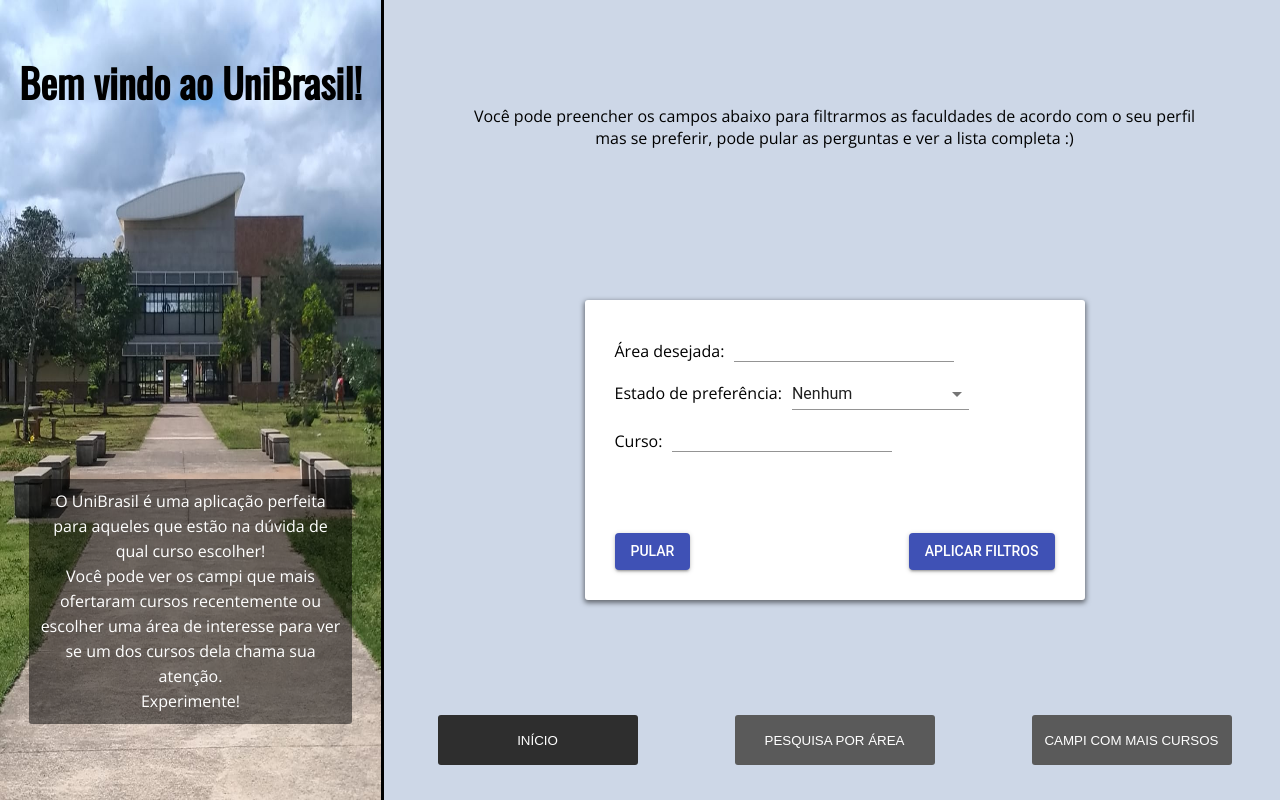
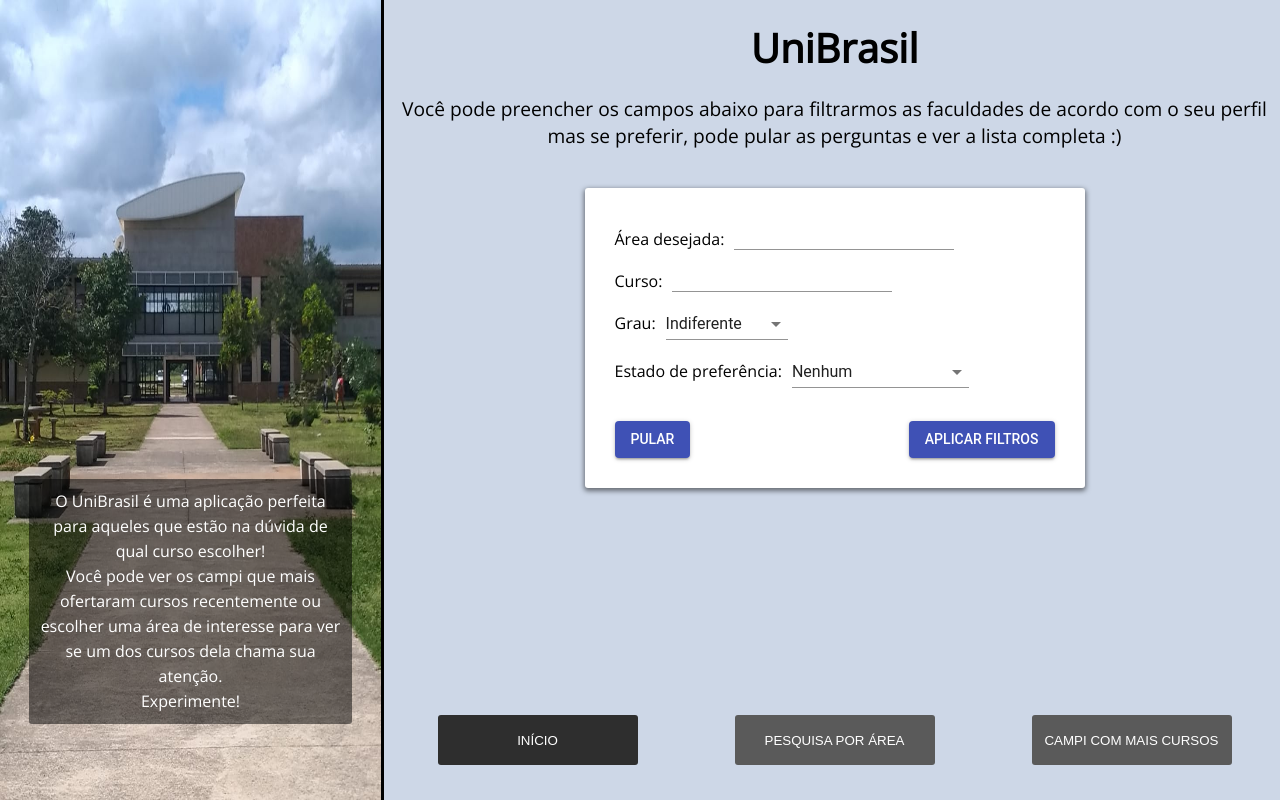
Before and after one commit to devNatron/integradoWEB, a React (Create React App) app in the folder app/: page / in a window 1280 px wide. Built offline with nearby package versions, Linux system fonts and the light colour scheme.

Commit message:
modificacoes de posicionamento elementos home

```diff
--- a/app/package.json
+++ b/app/package.json
@@ -3,6 +3,8 @@
   "version": "0.1.0",
   "private": true,
   "dependencies": {
+    "@fortawesome/fontawesome-svg-core": "^1.2.18",
+    "@fortawesome/react-fontawesome": "^0.1.4",
     "@material-ui/core": "^3.9.3",
     "react": "^16.8.6",
     "react-dom": "^16.8.6",
--- a/app/src/components/Home/index.js
+++ b/app/src/components/Home/index.js
@@ -7,11 +7,14 @@ import lista_estados from '../../assets/configs/lista_estados'
 import Button from '@material-ui/core/Button';
 import Input from '@material-ui/core/TextField';
 import NativeSelect from '@material-ui/core/NativeSelect';
+/* import { FontAwesomeIcon } from '@fortawesome/react-fontawesome'
+import { faCoffee } from '@fortawesome/free-solid-svg-icons' */
 
 class Home extends React.Component {
     state = {
         area: "",
         curso: "",
+        grau:"",
         estado: "",
         lista_siglas: []
     }
@@ -26,17 +29,34 @@ class Home extends React.Component {
     render(){
         return (
             <main className="Content page home">
-                <div className="intro-wrapper">
-                    <p>Você pode preencher os campos abaixo para filtrarmos as faculdades de acordo com o seu perfil<br/>
-                        mas se preferir, pode pular as perguntas e ver a lista completa :) <br/></p>
-                </div>
+                <h1>UniBrasil</h1>
+                <h2>Você pode preencher os campos abaixo para filtrarmos as faculdades de acordo com o seu perfil<br/>
+                    mas se preferir, pode pular as perguntas e ver a lista completa :) <br/></h2>
                 <div className="form-wrapper">
                     <form>
                         <div className="filters-wrapper">
+                            {/* <FontAwesomeIcon icon={faCoffee}/> */}
                             <div>
                                 <label>Área desejada: </label>
                                 <Input id="input-area" name="area" value={this.state.area}
                                 onChange={this.handleChange.bind(this)}/>
+                            </div>
+                            <div>
+                                <label>Curso: </label>
+                                <Input id="input-curso" name="curso" value={this.state.curso}
+                                onChange={this.handleChange.bind(this)}/>
+                            </div>
+                            <div>
+                                <label>Grau: </label>
+                                <NativeSelect id="input-grau" name="grau" value={this.state.grau}
+                                onChange={this.handleChange.bind(this)}>
+                                    <option value="">Indiferente</option>,
+                                    <option value="AC">Licenciatura</option>,
+                                    <option value="AL">Bacharelado</option>,
+                                    <option value="AP">Tecnólogo</option>,
+                                    <option value="AM">Mestrado</option>,
+                                    <option value="AM">Doutorado</option>
+                                </NativeSelect>
                             </div>
                             <div>
                                 <label>Estado de preferência: </label>
@@ -44,11 +64,6 @@ class Home extends React.Component {
                                 onChange={this.handleChange.bind(this)}>
                                     {this.state.lista_siglas}
                                 </NativeSelect>
-                            </div>
-                            <div>
-                                <label>Curso: </label>
-                                <Input id="input-curso" name="curso" value={this.state.curso}
-                                onChange={this.handleChange.bind(this)}/>
                             </div>
                         </div>
                         <div id="botoes">
--- a/app/src/components/Home/styles.css
+++ b/app/src/components/Home/styles.css
@@ -4,15 +4,25 @@
     display: flex;
     flex-direction: column;
     align-items: center;
-    justify-content: space-around;
 }
 
 /* .intro-wrapper{
     margin-top: 30px;
 } */
 
-.intro-wrapper p{
+.home h1{
+    margin: 20px 0px;
     text-align: center;
+    font-family: 'Open Sans', sans-serif;
+    font-weight: bold;
+    font-size: 2.5em;
+}
+
+.home h2{
+    text-align: center;
+    font-family: 'Open Sans', sans-serif;
+    font-weight: normal;
+    font-size: 1.2em;
 }
 
 .form-wrapper{
@@ -27,6 +37,9 @@
     height: 300px;
 
     padding: 30px;
+    position: absolute;
+    top: 50%;                         /* 3 */
+    transform: translate(0, -50%)   /* 4 */
 }
 
 .form-wrapper form {
@@ -70,3 +83,10 @@ form .filters-wrapper > div{
 a{
     text-decoration: none;
 }
+
+option {
+    /* font-family: 'Open Sans', sans-serif; */
+    margin: 10px;
+    display: inline-block;
+    line-height: 10px;
+}
--- a/app/src/components/Templates/InfoBar/index.js
+++ b/app/src/components/Templates/InfoBar/index.js
@@ -5,7 +5,6 @@ import './styles.css';
 
 export default () => (
     <div className="InfoBar">
-        <h1>Bem vindo ao UniBrasil!</h1>
         <div className = "TextBox">
             <p>
                 O UniBrasil é uma aplicação perfeita para aqueles que estão na dúvida de qual curso escolher!
--- a/app/src/components/Templates/InfoBar/styles.css
+++ b/app/src/components/Templates/InfoBar/styles.css
@@ -8,7 +8,7 @@
     display: flex;
     flex-direction: column;
     align-items: center;
-    justify-content: space-between;
+    justify-content: flex-end;
 }
 
 .InfoBar h1 {
--- a/app/src/components/Templates/Table/index.js
+++ b/app/src/components/Templates/Table/index.js
@@ -92,6 +92,7 @@ class Table extends React.Component {
                     options={options}
                     className="table"
                     tableBuilt = {this.setFilter}
+                    rowBorderColor="#000"
                 />
             </main >
         )
--- a/app/src/main/App.js
+++ b/app/src/main/App.js
@@ -5,11 +5,8 @@ import { CSSTransition, TransitionGroup} from 'react-transition-group';
 import "./app.css"
 
 import Routes from './Routes'
-import Menu from '../components/Templates/Menu'
-import Table from '../components/Templates/Table'
 import Nav from '../components/Templates/Nav'
 import InfoBar from '../components/Templates/InfoBar'
-import DarkButton from '../components/Utils/DarkButton'
 
 class App extends React.Component {
   render(){
--- a/app/src/main/Routes.jsx
+++ b/app/src/main/Routes.jsx
@@ -3,7 +3,6 @@ import { Switch, Route, Redirect } from 'react-router'
 
 import Home from '../components/Home/'
 import Table from '../components/Templates/Table'
-import InfoBar from '../components/Templates/InfoBar'
 
 export default props =>
     <Switch location={props.location}>
```
Also changed, not shown: 1 other file (tests, documents, lock files or other folders).
